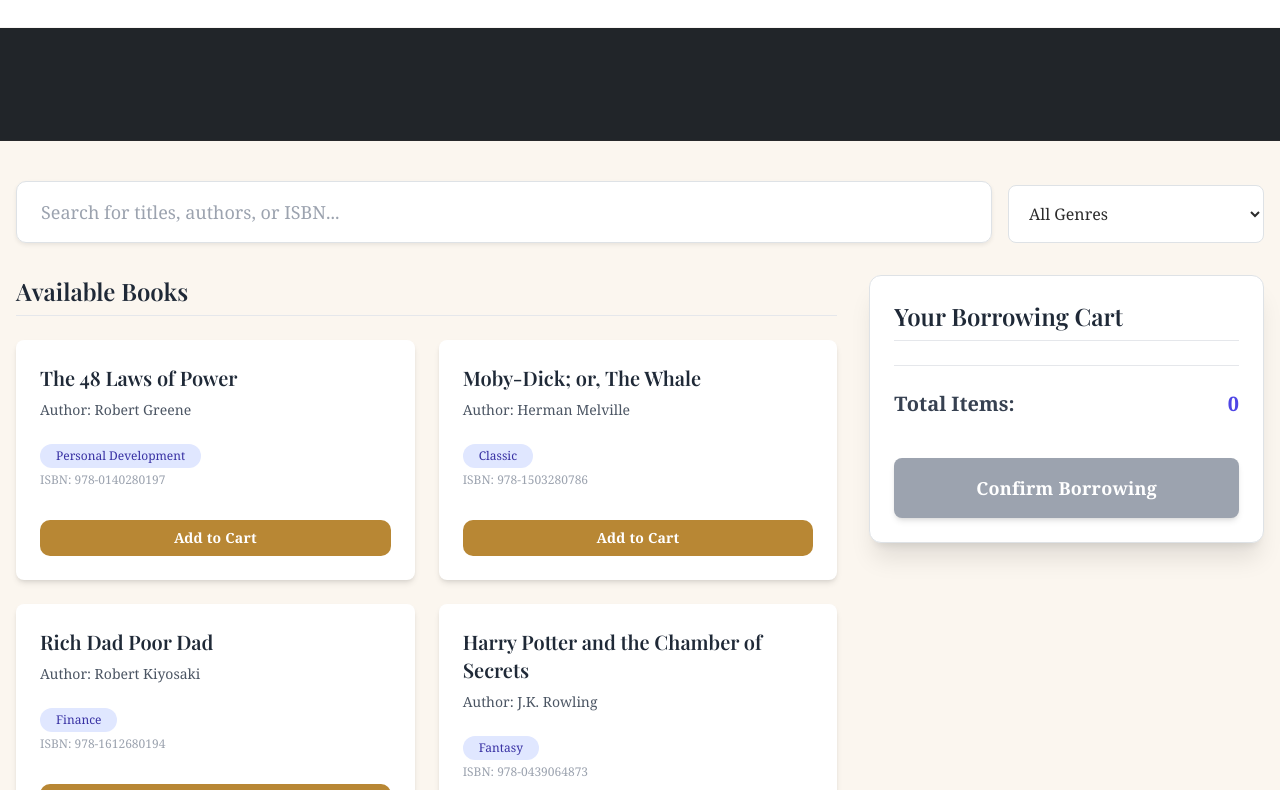
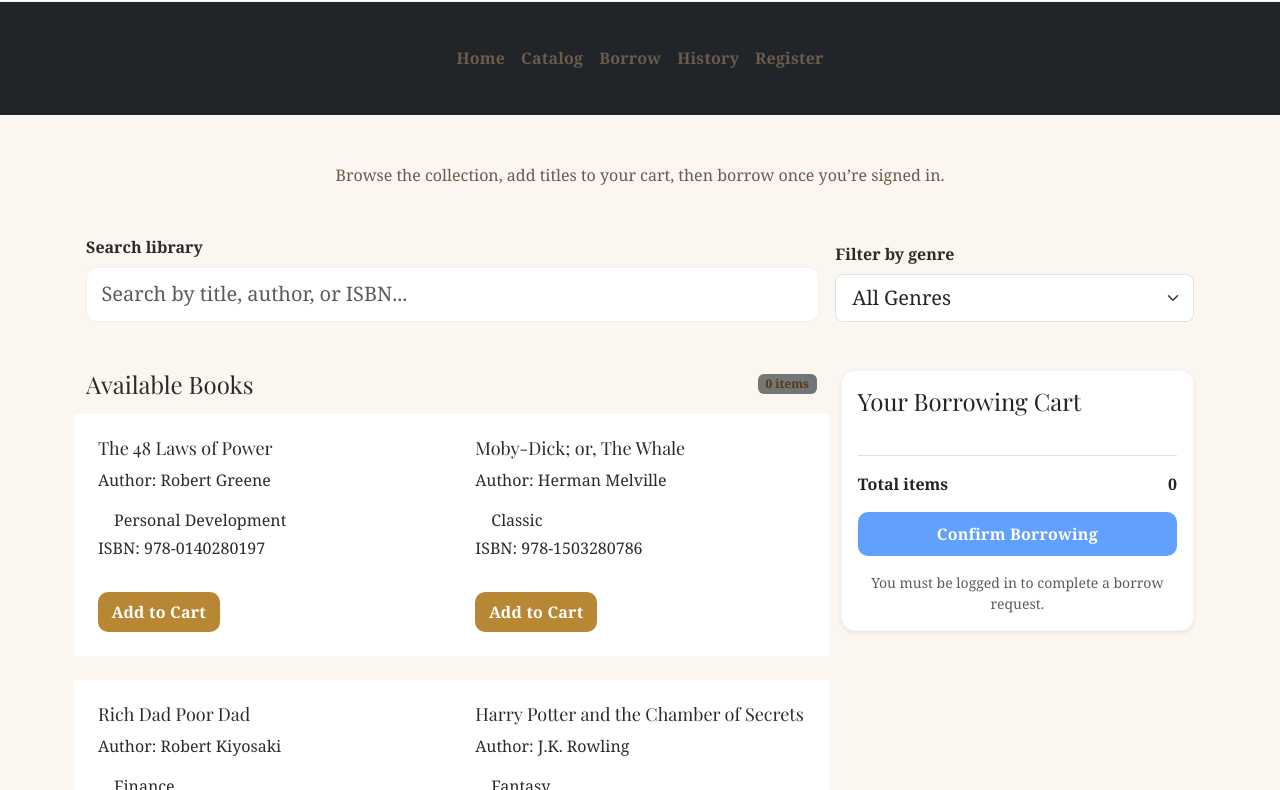
Before and after one commit to ahm4dmufti/library, a plain HTML site: page borrow.html in a window 1280 px wide. Shown: the part 113-903 px from the top of the page. Drawn offline with nearby package versions, Linux system fonts and the light colour scheme.

Commit message:
borrow's navbar issue fix

```diff
--- a/borrow.html
+++ b/borrow.html
@@ -3,78 +3,116 @@
 <head>
   <meta charset="UTF-8">
   <meta name="viewport" content="width=device-width, initial-scale=1.0">
-    <title>Borrow Books - LibraConnect</title>
-    <!-- Load Tailwind CSS -->
-    <script src="https://cdn.tailwindcss.com"></script>
-    <!-- Load Bootstrap CSS (needed for the navbar markup) -->
+  <title>Borrow Books | LibraConnect</title>
+  <!-- Bootstrap (for header/menu markup + responsive utilities) -->
   <link href="https://cdn.jsdelivr.net/npm/bootstrap@5.3.3/dist/css/bootstrap.min.css" rel="stylesheet" integrity="sha384-QWTKZyjpPEjISv5WaRU9OFeRpok6YctnYmDr5pNlyT2bRjXh0JMhjY6hW+ALEwIH" crossorigin="anonymous">
 
+  <link
+    rel="stylesheet"
+    href="https://cdn.jsdelivr.net/npm/bootstrap@5.3.3/dist/css/bootstrap.min.css"
+    integrity="sha384-QWTKZyjpPEjISv5WaRU9OFeRpok6YctnYmDr5pNlyT2bRjXh0JMhjY6hW+ALEwIH"
+    crossorigin="anonymous"
+  >
+
+  <!-- Project styling -->
   <link rel="stylesheet" href="assets/style.css">
+</head>
+<body>
 
-</head>
-<body >
-
+  <!-- Shared header + nav -->
   <div id="header"></div>
   <div id="menu"></div>
 
+  <main class="container py-5">
+    <header class="mb-5 text-center">
+      <p class="muted mb-1">Browse the collection, add titles to your cart, then borrow once you’re signed in.</p>
+      <div id="borrow-status" class="alert alert-info d-none" role="alert"></div>
+    </header>
 
-    <main>
-
-        <div class="mb-8">
-            <div class="flex flex-col md:flex-row md:items-end md:gap-4">
-                <div class="flex-1">
-                    <label for="borrow-search-input" class="sr-only">Search</label>
-                    <input type="text" id="borrow-search-input" class="w-full px-4 py-3 border border-gray-300 rounded-lg shadow-sm focus:ring-indigo-500 focus:border-indigo-500 text-lg" placeholder="Search for titles, authors, or ISBN...">
+    <!-- Filters -->
+    <section class="mb-5">
+      <div class="row g-3 align-items-end">
+        <div class="col-md-8">
+          <label for="borrow-search-input" class="form-label fw-semibold">Search library</label>
+          <input
+            type="search"
+            id="borrow-search-input"
+            class="form-control form-control-lg"
+            placeholder="Search by title, author, or ISBN..."
+          >
         </div>
-                <div class="w-full md:w-64 mt-3 md:mt-0">
-                    <label for="borrow-genre-select" class="form-label sr-only">Filter by Genre</label>
-                    <select id="borrow-genre-select" class="w-full px-3 py-3 border border-gray-300 rounded-lg bg-white">
+        <div class="col-md-4">
+          <label for="borrow-genre-select" class="form-label fw-semibold">Filter by genre</label>
+          <select id="borrow-genre-select" class="form-select form-select-lg">
             <option value="all">All Genres</option>
           </select>
         </div>
       </div>
+    </section>
+
+    <!-- Layout -->
+    <section class="row g-4">
+      <!-- Book list -->
+      <div class="col-lg-8">
+        <div class="d-flex justify-content-between align-items-center mb-3">
+          <h2 class="h4 mb-0">Available Books</h2>
+          <span id="results-count" class="badge bg-secondary">0 items</span>
+        </div>
+        <div id="book-list-container" class="row row-cols-1 row-cols-md-2 g-4">
+          <!-- Cards injected by borrow.js -->
+        </div>
+        <p id="empty-results" class="text-center text-muted mt-4 d-none">No books match your filters.</p>
       </div>
 
-        <div class="grid grid-cols-1 lg:grid-cols-3 gap-8">
+      <!-- Cart -->
+      <aside class="col-lg-4">
+        <div class="card shadow-sm sticky-top" style="top: 80px;">
+          <div class="card-body">
+            <h2 class="h4 mb-3">Your Borrowing Cart</h2>
+            <div id="cart-list" class="vstack gap-3 mb-4">
+              <p id="empty-cart-message" class="text-muted fst-italic">Your cart is empty.</p>
+            </div>
 
-            <!-- Column 1: Book List -->
-            <div class="lg:col-span-2">
-                <h2 class="text-2xl font-semibold text-gray-800 mb-4 border-b pb-2">Available Books</h2>
-                <div id="book-list-container" class="grid grid-cols-1 md:grid-cols-2 gap-6">
-                    <!-- Book Cards will be injected here by JavaScript -->
+            <div class="border-top pt-3 mb-3">
+              <div class="d-flex justify-content-between fw-semibold">
+                <span>Total items</span>
+                <span id="total-items-count">0</span>
               </div>
             </div>
 
-            <!-- Column 2: Borrowing Cart and Action -->
-            <div class="sticky top-4 h-fit bg-white p-6 rounded-xl shadow-xl border border-gray-100">
-                <h2 class="text-2xl font-semibold text-gray-800 mb-4 border-b pb-2">Your Borrowing Cart</h2>
-
-                <div id="cart-list" class="space-y-4 mb-6">
-                    <p id="empty-cart-message" class="text-gray-500 italic">Your cart is empty. Add a book to get started!</p>
-                    <!-- Cart items will be injected here -->
-                </div>
-
-                <div class="border-t pt-4">
-                    <p class="flex justify-between items-center text-xl font-bold text-gray-700">
-                        <span>Total Items:</span>
-                        <span id="total-items-count" class="text-indigo-600">0</span>
-                    </p>
-                    <button id="checkout-button" class="w-full mt-4 bg-green-500 hover:bg-green-600 text-white font-bold py-3 px-4 rounded-lg text-lg shadow-md transition duration-200 disabled:bg-gray-400" disabled>
+            <button
+              id="checkout-button"
+              class="btn btn-primary w-100 mb-3"
+              type="button"
+              disabled
+            >
               Confirm Borrowing
             </button>
-                    <div id="message-box" class="mt-4 p-3 rounded-lg text-sm text-center hidden" role="alert"></div>
+
+            <div
+              id="message-box"
+              class="alert d-none text-center"
+              role="alert"
+            ></div>
+
+            <small class="text-muted d-block text-center">
+              You must be logged in to complete a borrow request.
+            </small>
           </div>
         </div>
-        </div>
+      </aside>
+    </section>
+  </main>
 
-    </main>
+  <!-- Shared footer -->
+
+  <!-- Scripts -->
+  <script src="https://cdn.jsdelivr.net/npm/bootstrap@5.3.3/dist/js/bootstrap.bundle.min.js" integrity="sha384-YvpcrYf0tY3lHB60NNkmXc5s9fDVZLESaAA55NDzOxhy9GkcIdslK1eN7N6jIeHz" crossorigin="anonymous"></script>
+  <script src="assets/book-data.js"></script>
+  <script src="assets/borrow.js"></script>
   <div id="footer"></div>
 
 
-
-    <script src="https://cdn.jsdelivr.net/npm/bootstrap@5.3.3/dist/js/bootstrap.bundle.min.js" integrity="sha384-YvpcrYf0tY3lHB60NNkmXc5s9fDVZLESaAA55NDzOxhy9GkcIdslK1eN7N6jIeHz" crossorigin="anonymous"></script>
-    <script src="assets/book-data.js"></script>
-    <script src="./assets/borrow.js"></script>
   <script src="assets/header.js"></script>
   <script src="assets/footer.js"></script>
   <script src="assets/menu.js"></script>
```
Lines whose indentation alone changed are shown as unchanged.
